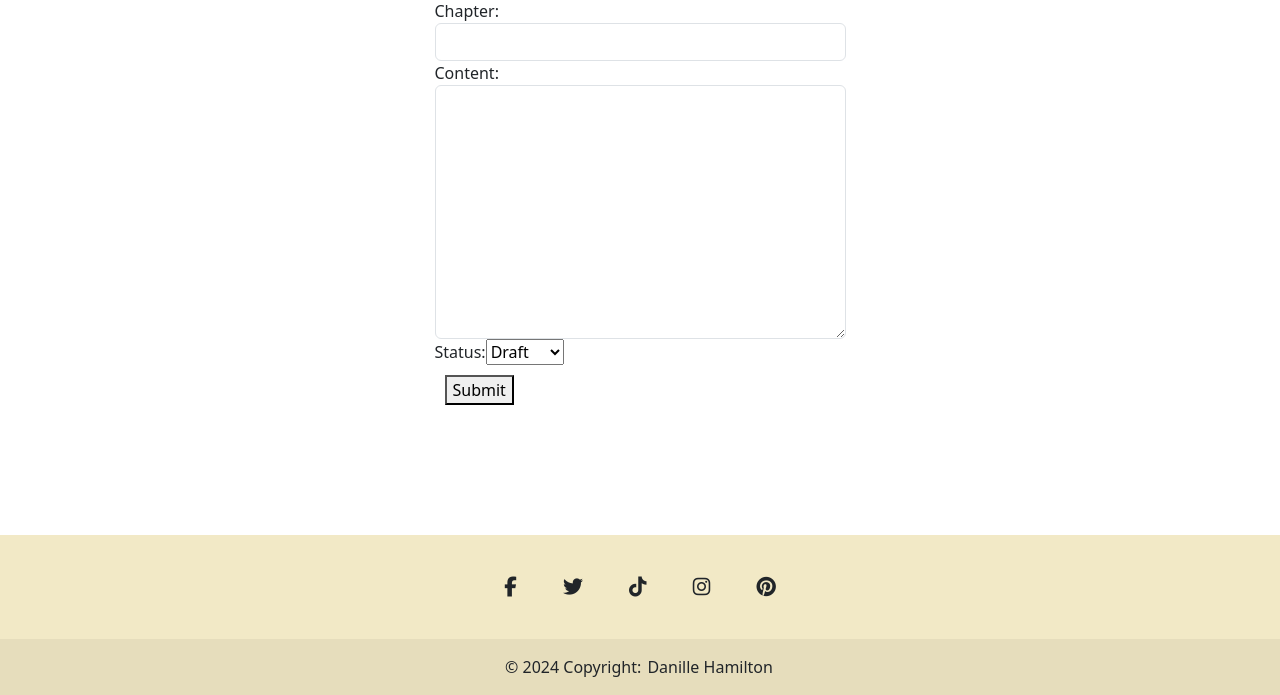
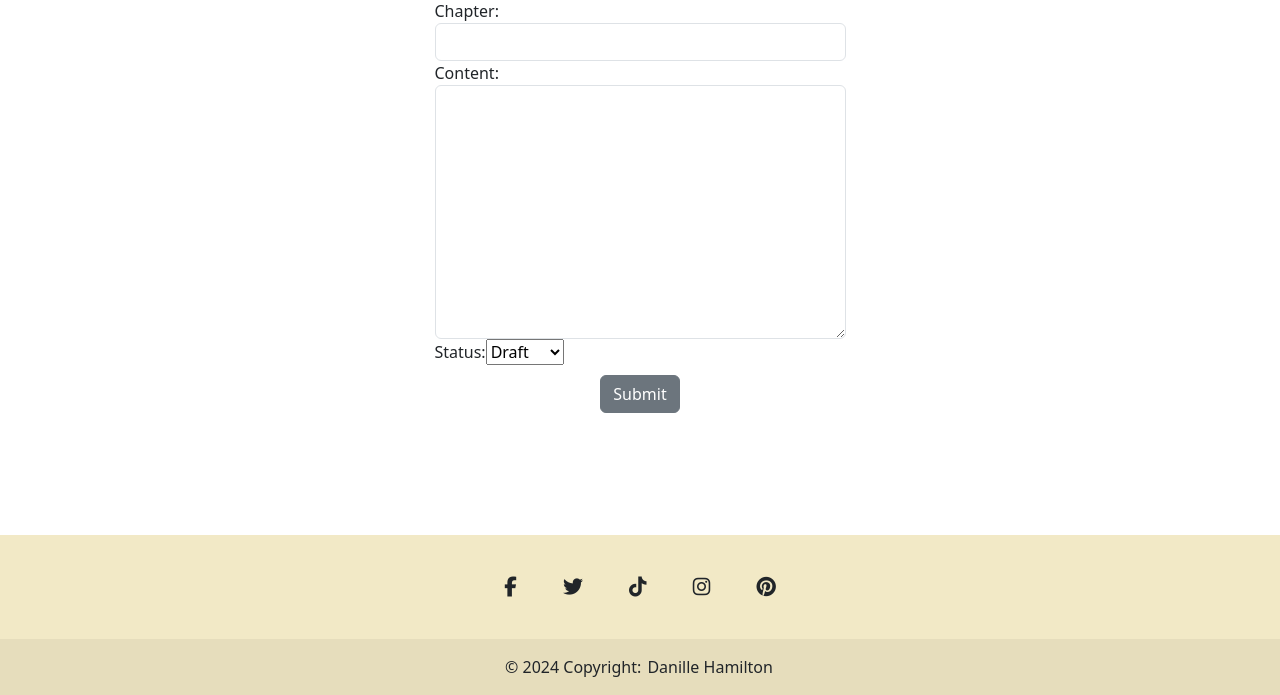
Before and after one commit to DanilleH22/inkpad_book, a Django app: page /book/1/add_chapter/ in a window 1280 px wide. Shown: the part 105-800 px from the top of the page. Run offline with Django 3.2, Linux system fonts and the light colour scheme; the visitor is signed in with stand-in values (Sample User, id 1); parts of the project's set-up code (start-up, migrations or seed data) failed here and were passed over; some libraries are stand-ins or nearby versions.

Commit message:
Add class to center button

```diff
--- a/book/templates/book/add_chapter.html
+++ b/book/templates/book/add_chapter.html
@@ -11,9 +11,12 @@
         <div class="form-group">
             {% csrf_token %} {{ form }}
         </div>
-            <button type="submit" id="submitAndNext">
-              Submit
-            </button>
+        <div class="col text-center">
+          <button type="submit" id="submitAndNext" class="btn btn-secondary">
+            Submit
+          </button>
+        </div>
+
 
     </form>
 </div>
```
